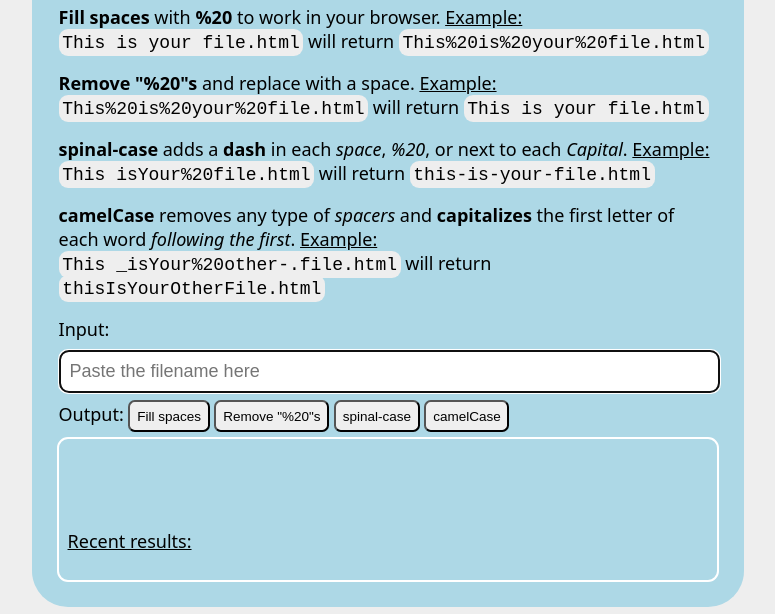
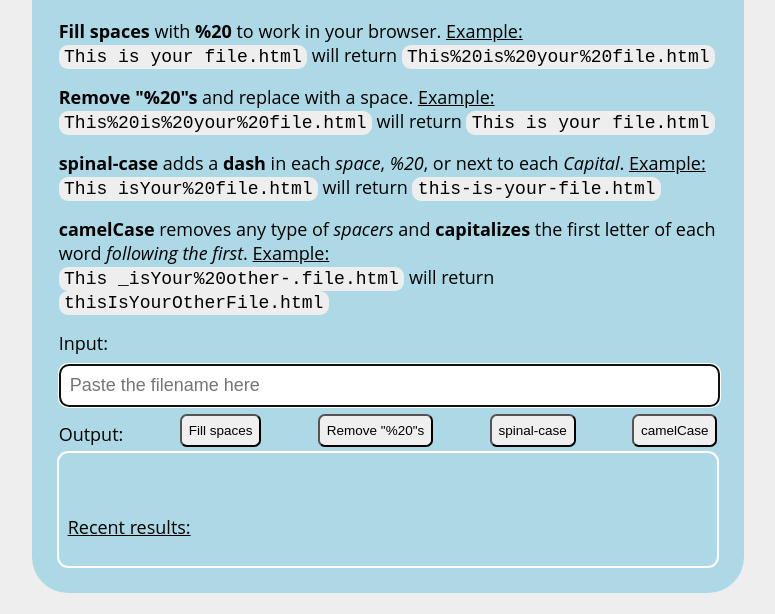
Before and after one commit to broadsword-MO/Filename-Fixer, a plain HTML site: page HTML spaces replacer/Space_replacer.html in a window 1280 px wide. Shown: the part 186-800 px from the top of the page, without its empty margins (252-1027 px from the left). Drawn offline with Linux system fonts and the light colour scheme.

Commit message:
Added some comments; minor sizing adjustments

```diff
--- a/HTML spaces replacer/style.css
+++ b/HTML spaces replacer/style.css
@@ -10,25 +10,24 @@
 
 body {
     background: #eee;
-    height: 100vh; /* Necessary */
-    margin: 0; /* Necessary */
-    font-family: system-ui, -apple-system, BlinkMacSystemFont, 'Segoe UI',
-        Roboto, Oxygen, Ubuntu, Cantarell, 'Open Sans', 'Helvetica Neue',
-        sans-serif;
+    height: 100vh; /* Necessary for flex w/ overflow */
+    margin: 0; /* Necessary for flex w/ overflow */
+    font-family: 'Open Sans', 'Helvetica Neue',
+    sans-serif;
     font-size: min(max(14px, 2.5vw), 18px);
 }
 
 .wrapper {
-    height: 100%; /* Necessary */
-    display: flex; /* Necessary */
+    height: 100%; /* Necessary for flex w/ overflow */
+    display: flex; /* Necessary for flex w/ overflow */
     justify-content: center; /* Unnecessary(?) in all circumstances(?) */
 }
 
 .content {
     background: lightblue;
     padding: 1.5em;
-    margin: auto; /* Necessary */
-    max-width: 64ch; /* Necessary */
+    margin: auto; /* Necessary for flex w/ overflow */
+    max-width: 64ch; /* Necessary for flex w/ overflow */
     border-radius: 2em;
 }
 
@@ -38,7 +37,7 @@ h1 {
 
 code {
     background: #eee;
-    padding: 0.2em;
+    padding: 0.1em 0.3em;
 }
 
 input {
@@ -54,7 +53,7 @@ button,
     padding: 0.5em;
 }
 
-.outputLabelAndButton {
+.outputLabelAndButtons {
     /* margin-top: -0.5em; */
     display: flex;
     justify-content: space-between;
@@ -69,7 +68,7 @@ button {
 .output {
     overflow-wrap: break-word;
     margin-top: 0.5em;
-    min-height: 3em;
+    min-height: 1.4em;
     /* width: 95%; */
     margin-bottom: 1em;
 }
```
